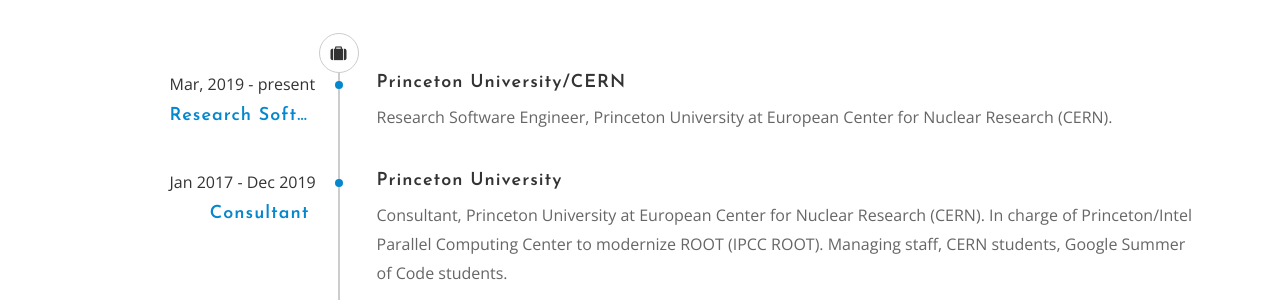
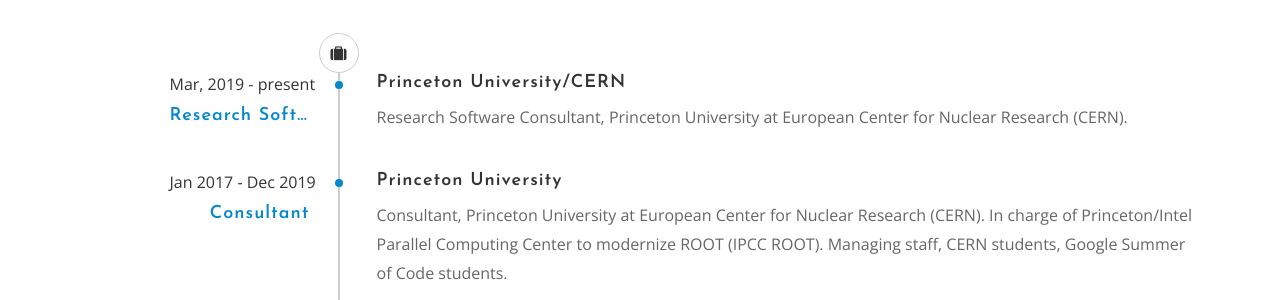
Before and after one commit to vgvassilev/vgvassilev.github.io, a Jekyll site: the page built from resume.md, in a window 1280 px wide and 900 px high. Shown: the part 358-658 px from the top of the window. Built offline with Jekyll 4.4.1, drawn with Linux system fonts in a browser that asks for light colours.

Commit message:
Update my position

```diff
--- a/resume.md
+++ b/resume.md
@@ -38,11 +38,11 @@
           <div class="timeline-content">
             <h4>Princeton University/CERN</h4>
             <p>
-              Research Software Engineer, Princeton University at European Center
+              Research Software Consultant, Princeton University at European Center
               for Nuclear Research (CERN).
             </p>
             <div class="timeline-date">Mar, 2019 - present
-              <h4 class="system_font_color">Research Software Engineer</h4>
+              <h4 class="system_font_color">Research Software Consultant</h4>
             </div>
           </div>
         </div>
```
Also changed, not shown: index.md (+4 -4 lines).
